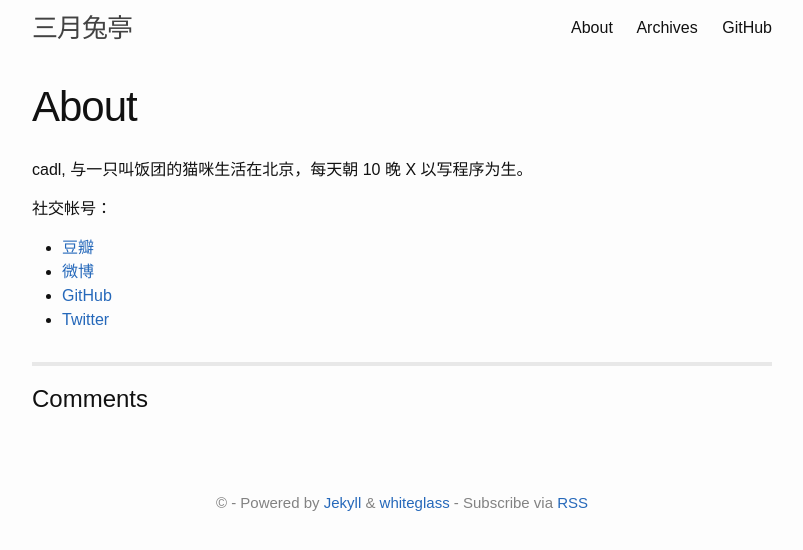
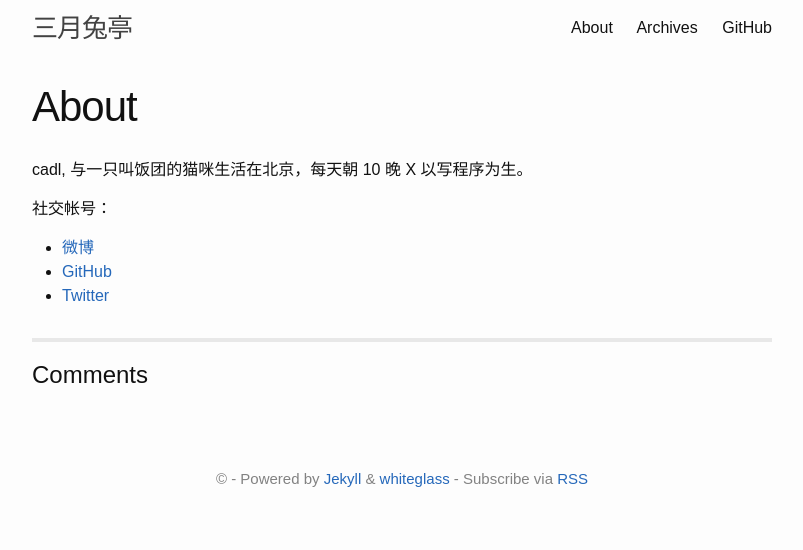
Before and after one commit to cadl/cadl.github.io, a Jekyll site: the page built from about.md, in a window 1280 px wide. Shown: the top 550 px of the page, without its empty margins (238-1041 px from the left). Built offline with Jekyll 4.4.1, drawn with Linux system fonts in a browser that asks for light colours; comment, search, counter and statistics services are not loaded.

Commit message:
Update about

```diff
--- a/about.md
+++ b/about.md
@@ -8,7 +8,6 @@ cadl, 与一只叫饭团的猫咪生活在北京，每天朝 10 晚 X 以写程
 
 
 社交帐号：
-- [豆瓣](https://www.douban.com/people/ctrlaltdeletel)
 - [微博](https://weibo.com/cadl)
 - [GitHub](https://github.com/cadl)
 - [Twitter](https://twitter.com/ctrlaltdeletel)
```
